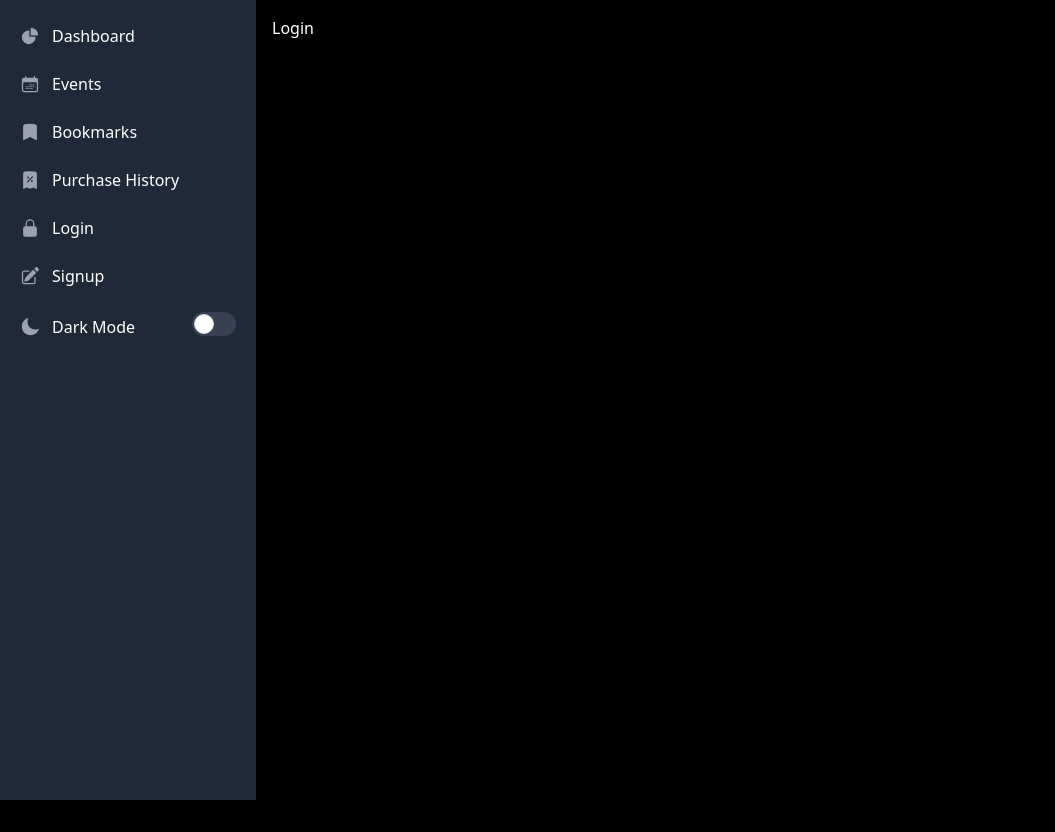
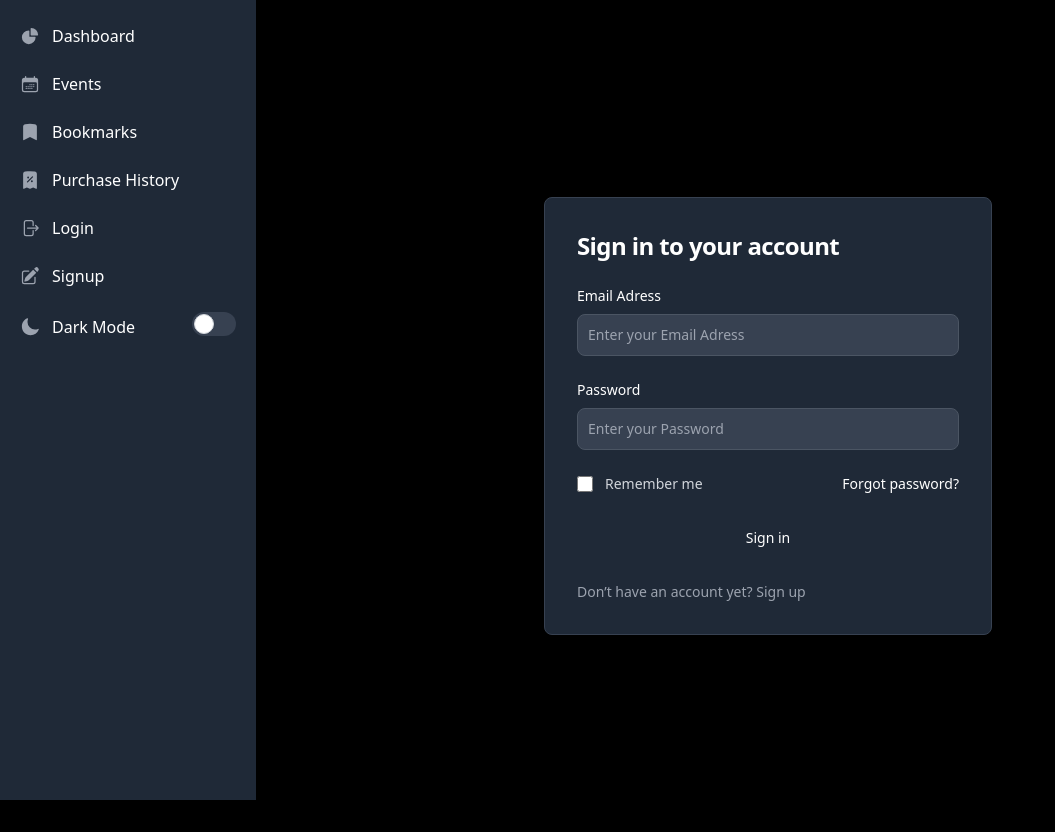
Before and after one commit to mitkapanarin/ticket-sales-app, a React (Vite) app in the folder frontend/: page /login in a window 1280 px wide. Shown: the whole page, without its empty margins (0-1055 px from the left). Before the commit the page ends 800 px from the top, so only its background shows below. Built offline with nearby package versions, Linux system fonts and the light colour scheme.

Commit message:
Signin Signup pages created

```diff
--- a/frontend/package.json
+++ b/frontend/package.json
@@ -26,6 +26,7 @@
     "react-dom": "^18.2.0",
     "react-redux": "^8.1.2",
     "react-router-dom": "^6.15.0",
+    "react-toastify": "^9.1.3",
     "redux-persist": "^6.0.0"
   },
   "devDependencies": {
--- a/frontend/src/App.tsx
+++ b/frontend/src/App.tsx
@@ -7,6 +7,7 @@ import {
   BookMark,
   PurchaseHistory,
   Events,
+  ForgotPassword,
 } from "./Pages";
 import Sidebar from "./components/Sidebar/Sidebar";
 
@@ -21,6 +22,7 @@ const App = () => {
           <Route path="/purchase-history" element={<PurchaseHistory />} />
           <Route path="/login" element={<Login />} />
           <Route path="/signup" element={<Signup />} />
+          <Route path="/forgot-password" element={<ForgotPassword />} />
           <Route path="*" element={<ErrorPage />} />
         </Routes>
       </Sidebar>
--- /dev/null
+++ b/frontend/src/Pages/ForgotPassword.tsx
@@ -0,0 +1,7 @@
+import React from "react";
+
+const ForgotPassword = () => {
+  return <div>ForgotPassword</div>;
+};
+
+export default ForgotPassword;
--- a/frontend/src/Pages/Login.tsx
+++ b/frontend/src/Pages/Login.tsx
@@ -1,7 +1,93 @@
-import React from "react";
+import React, { useState } from "react";
+import InputField from "../components/Form/InputField";
+import { Link } from "react-router-dom";
 
 const Login = () => {
-  return <div>Login</div>;
+  const [data, setData] = useState({
+    email: "",
+    password: "",
+  });
+
+  const handleChange = (e: React.ChangeEvent<HTMLInputElement>) => {
+    setData({ ...data, [e.target.name]: e.target.value });
+  };
+
+  return (
+    <div>
+      <section className="">
+        <div className="flex flex-col items-center justify-center px-6 py-8 mx-auto md:h-screen lg:py-0">
+          <div className="w-full bg-white rounded-lg shadow dark:border md:mt-0 sm:max-w-md xl:p-0 dark:bg-gray-800 dark:border-gray-700">
+            <div className="p-6 space-y-4 md:space-y-6 sm:p-8">
+              <h1 className="text-xl font-bold leading-tight tracking-tight text-gray-900 md:text-2xl dark:text-white">
+                Sign in to your account
+              </h1>
+              <form className="space-y-4 md:space-y-6" action="#">
+                <InputField
+                  onChange={handleChange}
+                  label="Email Adress"
+                  name="email"
+                  placeholder="Enter your Email Adress"
+                  required={true}
+                  type="email"
+                />
+                <InputField
+                  onChange={handleChange}
+                  label="Password"
+                  name="password"
+                  placeholder="Enter your Password"
+                  required={true}
+                  type="password"
+                />
+
+                <div className="flex items-center justify-between">
+                  <div className="flex items-start">
+                    <div className="flex items-center h-5">
+                      <input
+                        id="remember"
+                        aria-describedby="remember"
+                        type="checkbox"
+                        className="w-4 h-4 border border-gray-300 rounded bg-gray-50 focus:ring-3 focus:ring-primary-300 dark:bg-gray-700 dark:border-gray-600 dark:focus:ring-primary-600 dark:ring-offset-gray-800"
+                        required={false}
+                      />
+                    </div>
+                    <div className="ml-3 text-sm">
+                      <label
+                        htmlFor="remember"
+                        className="text-gray-500 dark:text-gray-300"
+                      >
+                        Remember me
+                      </label>
+                    </div>
+                  </div>
+                  <Link
+                    to="/forgot-password"
+                    className="text-sm font-medium text-primary-600 hover:underline dark:text-primary-500"
+                  >
+                    Forgot password?
+                  </Link>
+                </div>
+                <button
+                  type="submit"
+                  className="w-full text-white bg-primary-600 hover:bg-primary-700 focus:ring-4 focus:outline-none focus:ring-primary-300 font-medium rounded-lg text-sm px-5 py-2.5 text-center dark:bg-primary-600 dark:hover:bg-primary-700 dark:focus:ring-primary-800"
+                >
+                  Sign in
+                </button>
+                <p className="text-sm font-light text-gray-500 dark:text-gray-400">
+                  Don’t have an account yet?{" "}
+                  <Link
+                    to="/signup"
+                    className="font-medium text-primary-600 hover:underline dark:text-primary-500"
+                  >
+                    Sign up
+                  </Link>
+                </p>
+              </form>
+            </div>
+          </div>
+        </div>
+      </section>
+    </div>
+  );
 };
 
 export default Login;
--- a/frontend/src/Pages/Signup.tsx
+++ b/frontend/src/Pages/Signup.tsx
@@ -1,7 +1,69 @@
-import React from "react";
+import React, { useState } from "react";
+import InputField from "../components/Form/InputField";
+import { toast } from "react-toastify";
+import { Link } from "react-router-dom";
 
 const Signup = () => {
-  return <div>Signup</div>;
+  const [data, setData] = useState({
+    email: "",
+    password: "",
+  });
+
+  const handleChange = (e: React.ChangeEvent<HTMLInputElement>) => {
+    setData({ ...data, [e.target.name]: e.target.value });
+  };
+
+  const onSubmit = async (e: React.FormEvent<HTMLFormElement>) => {
+    e.preventDefault();
+    console.log(data);
+    toast.success("Signup success");
+  };
+  return (
+    <section className="">
+      <div className="flex flex-col items-center justify-center px-6 py-8 mx-auto md:h-screen lg:py-0">
+        <div className="w-full bg-white rounded-lg shadow dark:border md:mt-0 sm:max-w-md xl:p-0 dark:bg-gray-800 dark:border-gray-700">
+          <div className="p-6 space-y-4 md:space-y-6 sm:p-8">
+            <h1 className="text-xl font-bold leading-tight tracking-tight text-gray-900 md:text-2xl dark:text-white">
+              Sign Up for a new account
+            </h1>
+            <form className="space-y-4 md:space-y-6" onSubmit={onSubmit}>
+              <InputField
+                label="Your Email"
+                onChange={handleChange}
+                name="email"
+                placeholder="email@gmail.com"
+                required
+                type="email"
+              />
+              <InputField
+                label="Your Password"
+                name="password"
+                onChange={handleChange}
+                placeholder="********"
+                required
+                type="password"
+              />
+              <button
+                type="submit"
+                className="w-full text-white bg-primary-600 hover:bg-primary-700 focus:ring-4 focus:outline-none focus:ring-primary-300 font-medium rounded-lg text-sm px-5 py-2.5 text-center dark:bg-primary-600 dark:hover:bg-primary-700 dark:focus:ring-primary-800"
+              >
+                Sign Up
+              </button>
+              <p className="text-sm font-light text-gray-500 dark:text-gray-400">
+                Already have an account?{" "}
+                <Link
+                  to="/login"
+                  className="font-medium text-primary-600 hover:underline dark:text-primary-500"
+                >
+                  Login
+                </Link>
+              </p>
+            </form>
+          </div>
+        </div>
+      </div>
+    </section>
+  );
 };
 
 export default Signup;
--- a/frontend/src/Pages/index.tsx
+++ b/frontend/src/Pages/index.tsx
@@ -5,5 +5,15 @@ import Home from "./Home";
 import BookMark from "./BookMark";
 import PurchaseHistory from "./PurchaseHistory";
 import Events from "./Events";
+import ForgotPassword from "./ForgotPassword";
 
-export { ErrorPage, Home, Login, Signup, BookMark, PurchaseHistory, Events };
+export {
+  ErrorPage,
+  Home,
+  Login,
+  Signup,
+  BookMark,
+  PurchaseHistory,
+  Events,
+  ForgotPassword,
+};
--- /dev/null
+++ b/frontend/src/components/Form/InputField.tsx
@@ -0,0 +1,44 @@
+import React, { FC } from "react";
+
+interface iInputFieldProps {
+  name: string;
+  label: string;
+  type: React.HTMLInputTypeAttribute;
+  placeholder: string;
+  required: boolean;
+  onChange?: (e: React.ChangeEvent<HTMLInputElement>) => void;
+  value?: string;
+}
+
+const InputField: FC<iInputFieldProps> = ({
+  label,
+  name,
+  placeholder,
+  required,
+  type,
+  value,
+  onChange,
+}) => {
+  return (
+    <div>
+      <label
+        htmlFor={name}
+        className="block mb-2 text-sm font-medium text-gray-900 dark:text-white"
+      >
+        {label}
+      </label>
+      <input
+        type={type}
+        name={name}
+        id={name}
+        value={value}
+        onChange={onChange}
+        className="bg-gray-50 border border-gray-300 text-gray-900 sm:text-sm rounded-lg focus:ring-primary-600 focus:border-primary-600 block w-full p-2.5 dark:bg-gray-700 dark:border-gray-600 dark:placeholder-gray-400 dark:text-white dark:focus:ring-blue-500 dark:focus:border-blue-500"
+        placeholder={placeholder}
+        required={required}
+      />
+    </div>
+  );
+};
+
+export default InputField;
--- a/frontend/src/components/Sidebar/Sidebar.tsx
+++ b/frontend/src/components/Sidebar/Sidebar.tsx
@@ -2,12 +2,13 @@ import React, { useEffect } from "react";
 import {
   Bars3Icon,
   ChartPieIcon,
-  LockClosedIcon,
+  ArrowRightOnRectangleIcon,
   BookmarkIcon,
   PencilSquareIcon,
   ReceiptPercentIcon,
   MoonIcon,
   CalendarDaysIcon,
+  SunIcon,
 } from "@heroicons/react/24/solid";
 import Navlink from "./Navlink";
 import BasicSwitch from "../Switch/BasicSwitch";
@@ -70,7 +71,7 @@ const Sidebar = ({ children }: { children: React.ReactNode }) => {
             <Navlink
               to="/login"
               label="Login"
-              icon={<LockClosedIcon className={iconStyles} />}
+              icon={<ArrowRightOnRectangleIcon className={iconStyles} />}
             />
             <Navlink
               to="/signup"
@@ -78,7 +79,11 @@ const Sidebar = ({ children }: { children: React.ReactNode }) => {
               icon={<PencilSquareIcon className={iconStyles} />}
             />
             <div className="flex items-center p-2 text-gray-900 rounded-lg dark:text-white :bg-gray-700 group">
-              <MoonIcon className={iconStyles} />
+              {isDarkMode ? (
+                <MoonIcon className={iconStyles} />
+              ) : (
+                <SunIcon className={iconStyles} /> // Use SunIcon for light mode
+              )}
               <span className="flex-1 ml-3 whitespace-nowrap">
                 {isDarkMode ? "Dark Mode" : "Light Mode"}
               </span>
--- a/frontend/src/main.tsx
+++ b/frontend/src/main.tsx
@@ -5,12 +5,15 @@ import "./index.css";
 import { store, persistedStore } from "./store/index.ts";
 import { Provider } from "react-redux";
 import { PersistGate } from "redux-persist/integration/react";
+import { ToastContainer } from "react-toastify";
+import "react-toastify/dist/ReactToastify.css";
 
 ReactDOM.createRoot(document.getElementById("root")!).render(
   <React.StrictMode>
     <Provider store={store}>
       <PersistGate loading={null} persistor={persistedStore}>
         <App />
+        <ToastContainer />
       </PersistGate>
     </Provider>
   </React.StrictMode>
```
Also changed, not shown: 2 other files (tests, documents, lock files or other folders).
